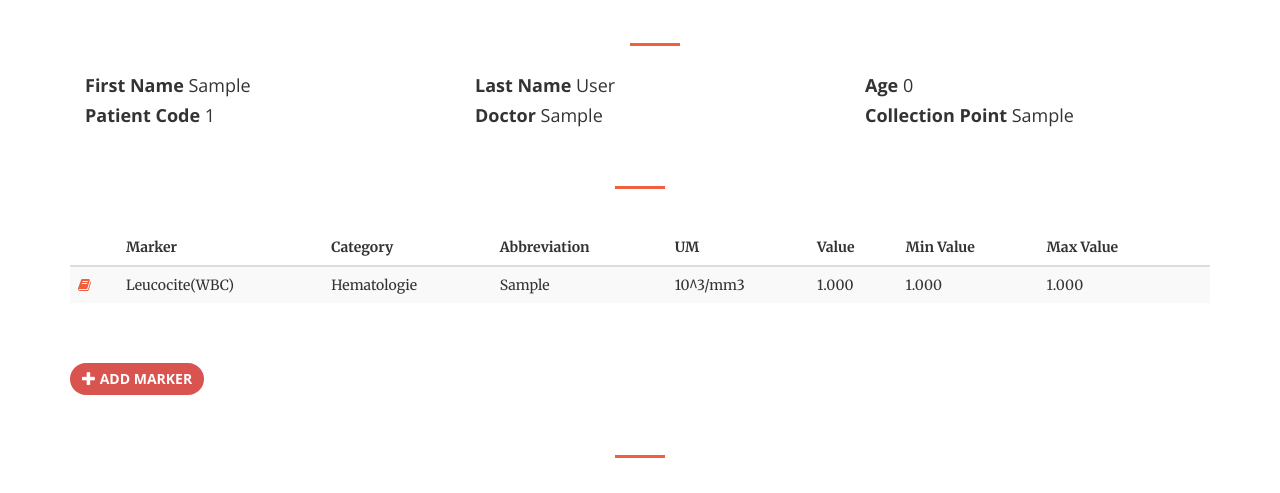
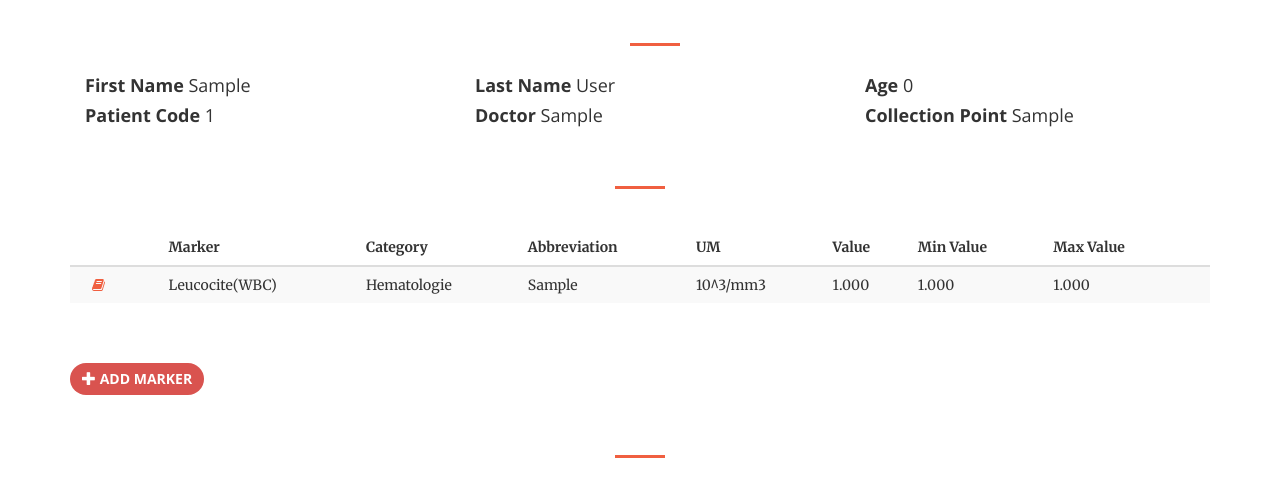
Before and after one commit to eduarde/ChunkyMonkeys, a Django app: page /labresultsdetails/1 in a window 1280 px wide. Shown: the part 475-968 px from the top of the page. Run offline with Django 3.2, Linux system fonts and the light colour scheme; a user stored in the database is signed in; tables that the repository leaves empty hold one stand-in row (values such as "Sample post"); some libraries are stand-ins or nearby versions.

Commit message:
Padding for small icon

```diff
--- a/healthy/static/css/workaround.css
+++ b/healthy/static/css/workaround.css
@@ -6,3 +6,7 @@ body {
 body.modal-open {
     overflow: auto;
 }
+
+.viewDictionary {
+	padding: 1em;
+}
--- a/healthy/templates/healthy/results_detail.html
+++ b/healthy/templates/healthy/results_detail.html
@@ -66,7 +66,7 @@
                 <tbody>
                   {% for result in LabResults %}
                <tr>
-                         <td><a class="viewDictionary" rel="tooltip" data-placement="top"  title="Details" data-toggle="modal" id="close" data-target="#modal" href="{% url 'dictionary_item' pk=result.item_ref.pk %}"><i class="fa fa-book fa-1x sr-contact text-primary"></i></a></td>
+                         <td><a class="viewDictionary" rel="tooltip" data-placement="top"  title="Details" data-toggle="modal" id="close" data-target="#modal" href="{% url 'dictionary_item' pk=result.item_ref.pk %}"><i class="fa fa-book fa-1x  text-primary" aria-hidden="true"></i></a></td>
                          <td>{{ result.item_ref.name }}</td>
                          <td>{{ result.item_ref.category }}</td>
                          <td>{{ result.item_ref.abbr }}</td>
```
